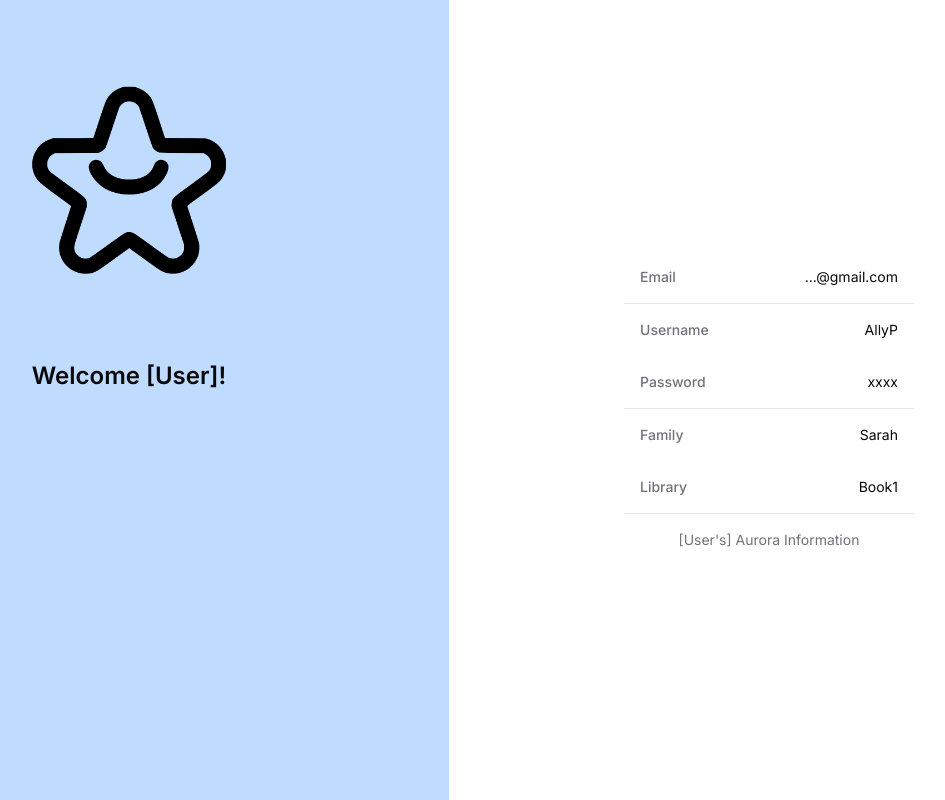
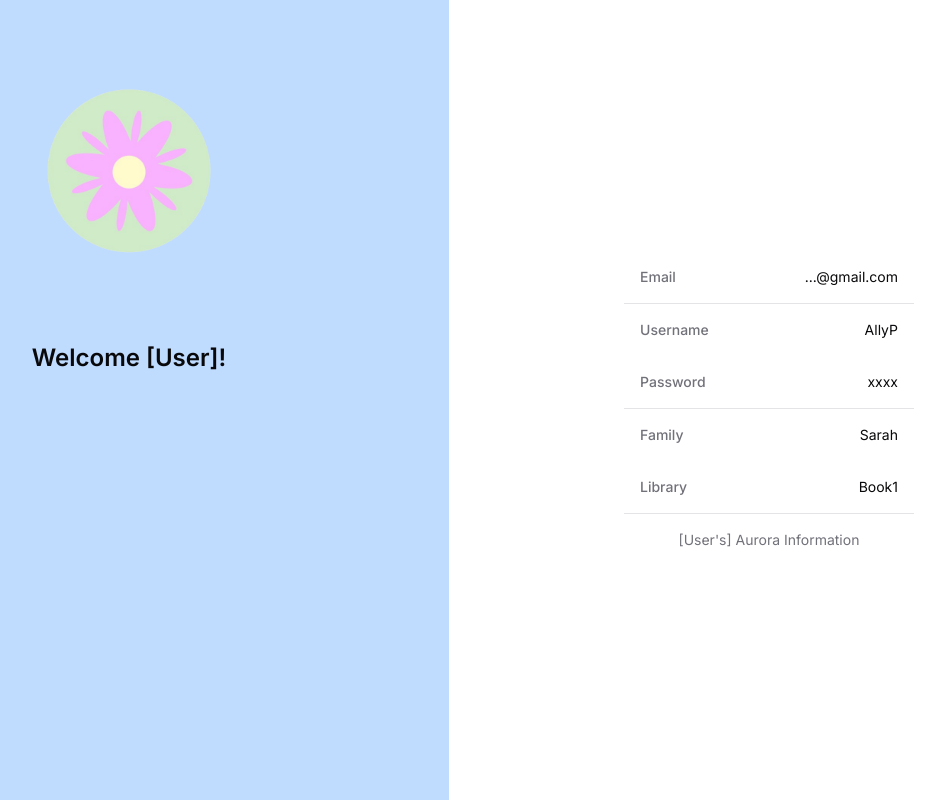
Before and after one commit to aroushasoltany/aurora, a Next.js app: page /profile in a window 1280 px wide. Shown: the whole page, without its empty margins (191-1136 px from the left). Built offline with nearby package versions, Linux system fonts and the light colour scheme.

Commit message:
changed user profile

```diff
--- a/app/profile/page.tsx
+++ b/app/profile/page.tsx
@@ -14,6 +14,7 @@ import {
 } from "@/components/ui/table"
 import Image from "next/image";
 import logoBlack from "@/public/logos/aurora-black.png";
+import parentAvatar from "@/public/parent-avatar-removebg-preview.png"
 
 export default function Profile() {
     const router = useRouter();
@@ -22,7 +23,7 @@ export default function Profile() {
             <div className="bg-blue-200">
                 <div className="p-20 flex justify-center items-center">
                         <Image
-                        src={logoBlack}
+                        src={parentAvatar}
                         alt="Aurora logo"
                         width={200}
                         height={200}
```
Also changed, not shown: public/parent-avatar-removebg-preview.png (added), public/parent-avatar.png (deleted).
